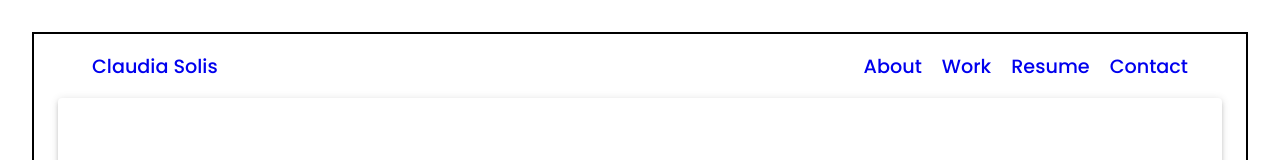
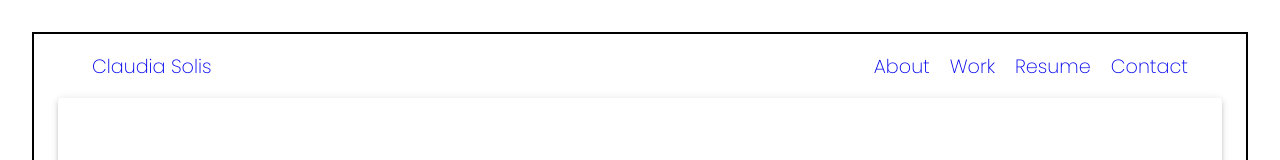
Before and after one commit to cjsolis12/claudia-solis, a React (Vite) app: page /contact in a window 1280 px wide. Shown: the top 160 px of the page. Built offline with nearby package versions, Linux system fonts and the light colour scheme.

Commit message:
weight on navbar

```diff
--- a/src/components/layout/Navbar.jsx
+++ b/src/components/layout/Navbar.jsx
@@ -39,6 +39,7 @@ export default function Navbar() {
           display: "flex",
           justifyContent: "space-between",
           alignItems: "center",
+          color: '#373737'
         }}
       >
         <IconButton
@@ -59,6 +60,7 @@ export default function Navbar() {
           sx={{
             marginRight: "1rem",
             textDecoration: isHomePage && isHovered ? "underline" : "none",
+            color: '#373737'
 
           }}
           onClick={() => handleNavLinkClick()}
--- a/src/index.css
+++ b/src/index.css
@@ -17,6 +17,11 @@ body {
 }
 
 /* Header and Navbar Section */
+
+.navbar{
+  color: '#373737';
+  font-weight: 300;
+}
 
 .hero{
   margin: 4rem 0;
```
